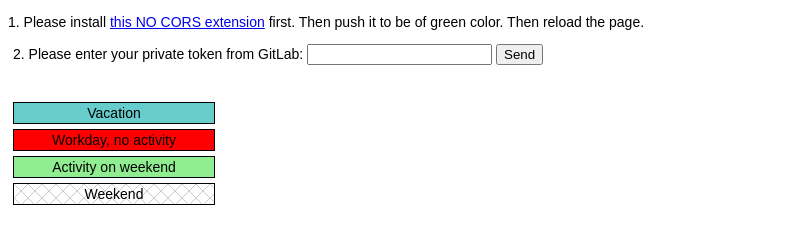
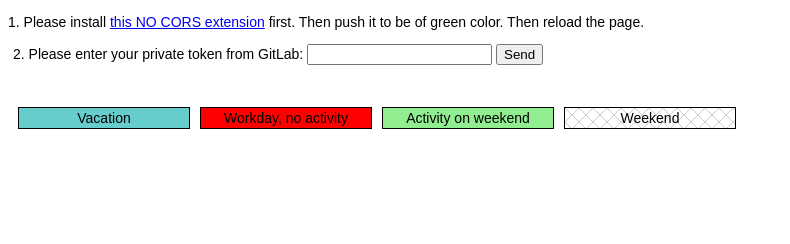
Before and after one commit to miroslavkiev/gitlabStats, a plain HTML site: page index.html in a window 1280 px wide. Shown: the whole page, without its empty margins (0-790 px from the left). Drawn offline with Linux system fonts and the light colour scheme; no server answers.

Commit message:
Reformatted legend

```diff
--- a/index.html
+++ b/index.html
@@ -13,10 +13,10 @@
     <button id="privateTokenSubmit" onclick="submitPrivateToken()">Send</button></div><br><br>
     <table id="tableContainer"></table>
     <br>
-    <div class="vacation">Vacation</div>
+    <div style="display: flex"><div class="vacation">Vacation</div>
     <div class="idle">Workday, no activity</div>
     <div class="weekend">Activity on weekend</div>
-    <div class="hatching weekend">Weekend</div>
+    <div class="hatching weekend">Weekend</div></div>
         <script src="getStatsFromGitLab.js"></script>
 </body>
 </html>
--- a/style.css
+++ b/style.css
@@ -41,7 +41,7 @@ div {
 }
 
 .vacation {
-    width: 200px;
+    width: 170px;
     height: 20px;
     text-align: center;
     border: 1px solid black;
@@ -53,7 +53,7 @@ div {
 }
 
 .idle {
-    width: 200px;
+    width: 170px;
     height: 20px;
     text-align: center;
     border: 1px solid black;
@@ -65,7 +65,7 @@ div {
 }
 
 .weekend {
-    width: 200px;
+    width: 170px;
     height: 20px;
     text-align: center;
     border: 1px solid black;
```
